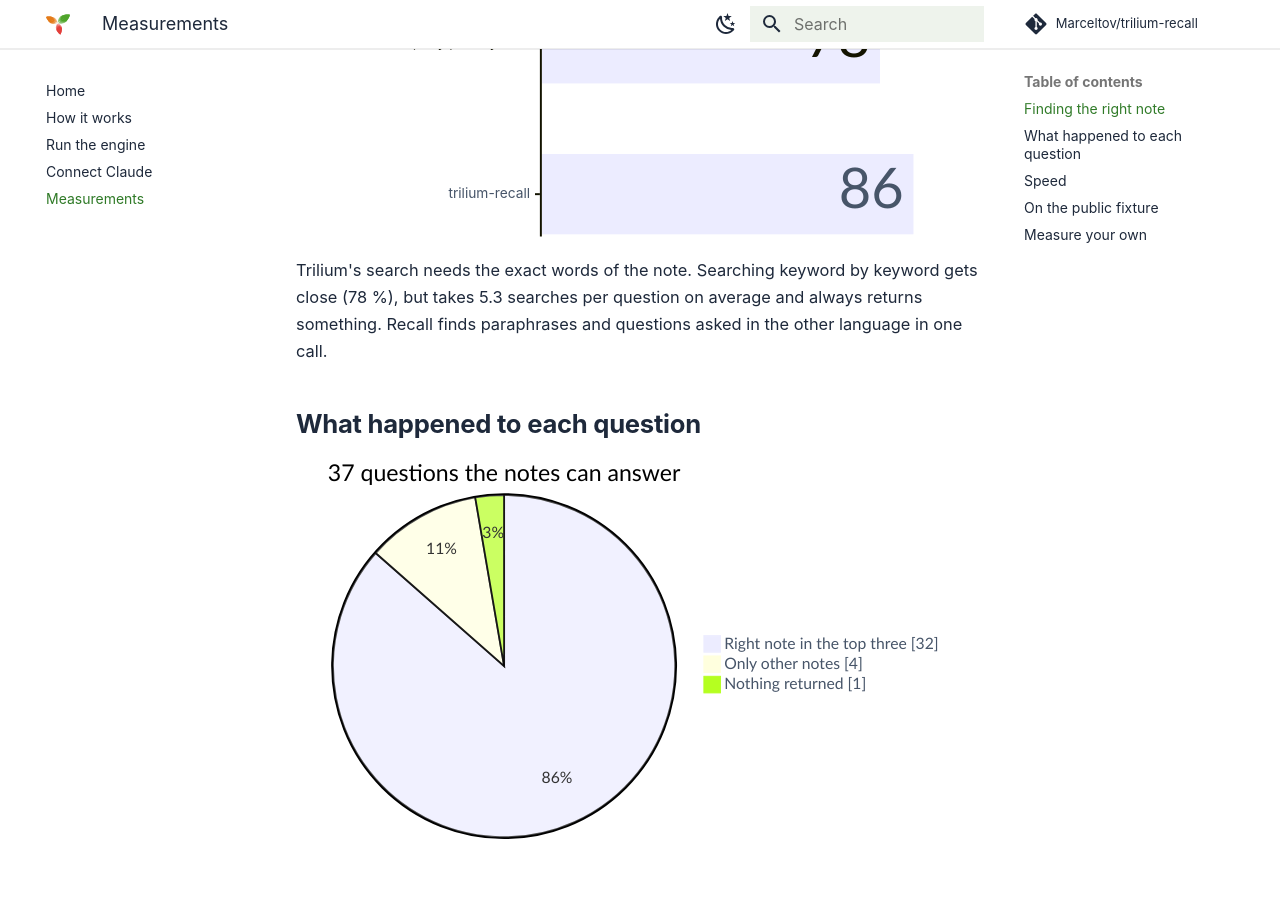
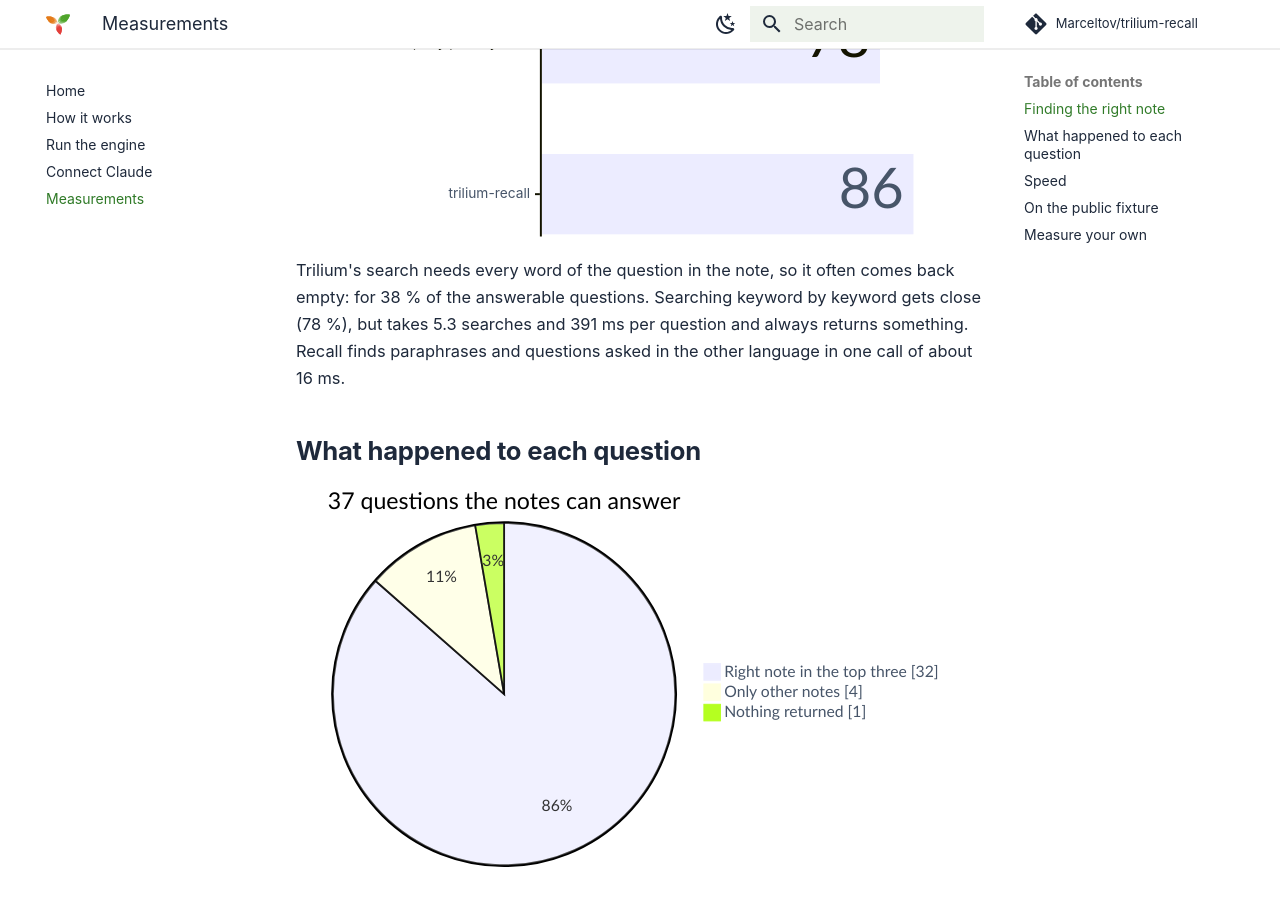
Before and after one commit to Marceltov/trilium-recall, an MkDocs documentation site: the page built from docs/measurements.md, in a window 1280 px wide and 900 px high, scrolled down 1117 px. Built offline with MkDocs 1.6.1 and Material for MkDocs 9.7.7, drawn with Linux system fonts in a browser that asks for light colours; some web fonts are replaced; comment, search, counter and statistics services are not loaded.

Commit message:
Docs: Trilium search's silence and latency in the comparison
Co-Authored-By: Claude Opus 5.5 <noreply@anthropic.com>
Claude-Session: https://claude.ai/code/session_01CDeSKjKU8KLZNeARSi8BUQ

````diff
--- a/docs/measurements.md
+++ b/docs/measurements.md
@@ -42,9 +42,10 @@ xychart-beta
     bar [41, 78, 86]
 ```
 
-Trilium's search needs the exact words of the note. Searching keyword by keyword gets close (78 %),
-but takes 5.3 searches per question on average and always returns something. Recall finds
-paraphrases and questions asked in the other language in one call.
+Trilium's search needs every word of the question in the note, so it often comes back empty: for
+38 % of the answerable questions. Searching keyword by keyword gets close (78 %), but takes 5.3
+searches and 391 ms per question and always returns something. Recall finds paraphrases and
+questions asked in the other language in one call of about 16 ms.
 
 ## What happened to each question
 
@@ -96,11 +97,11 @@ xychart-beta
 
     **Compared with Trilium's own search**
 
-    | | hit@3 | calls per question | silent when nothing fits |
-    |---|---|---|---|
-    | trilium-recall | 0.86 | 1 | 92 % of the time |
-    | Trilium search, the question as one query | 0.41 | 1 | not measured |
-    | Trilium search, one query per keyword | 0.78 | 5.3 on average | never |
+    | | hit@3 | empty although a note answers | silent when nothing fits | calls per question | p50 |
+    |---|---|---|---|---|---|
+    | trilium-recall | 0.86 | 0.03 | 0.92 | 1 | 16 ms |
+    | Trilium search, the question as one query | 0.41 | 0.38 | 0.83 | 1 | 155 ms |
+    | Trilium search, one query per keyword | 0.78 | 0.00 | 0.00 | 5.3 | 391 ms |
 
     **Public fixture, 17 cases**
 
````
